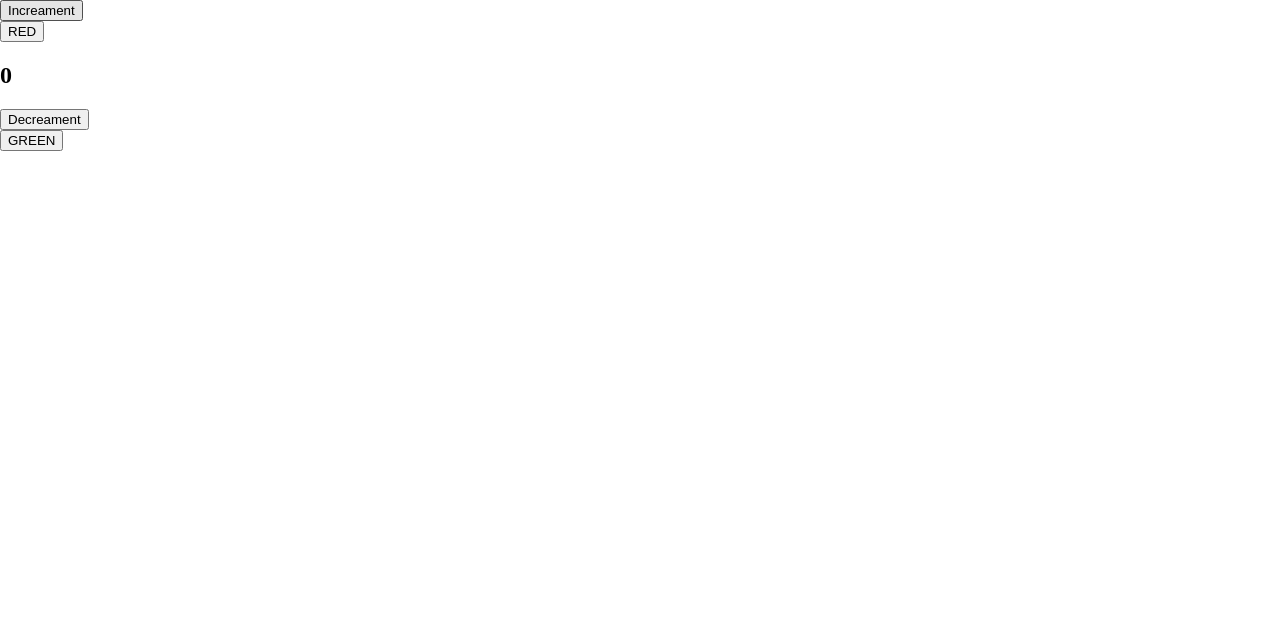
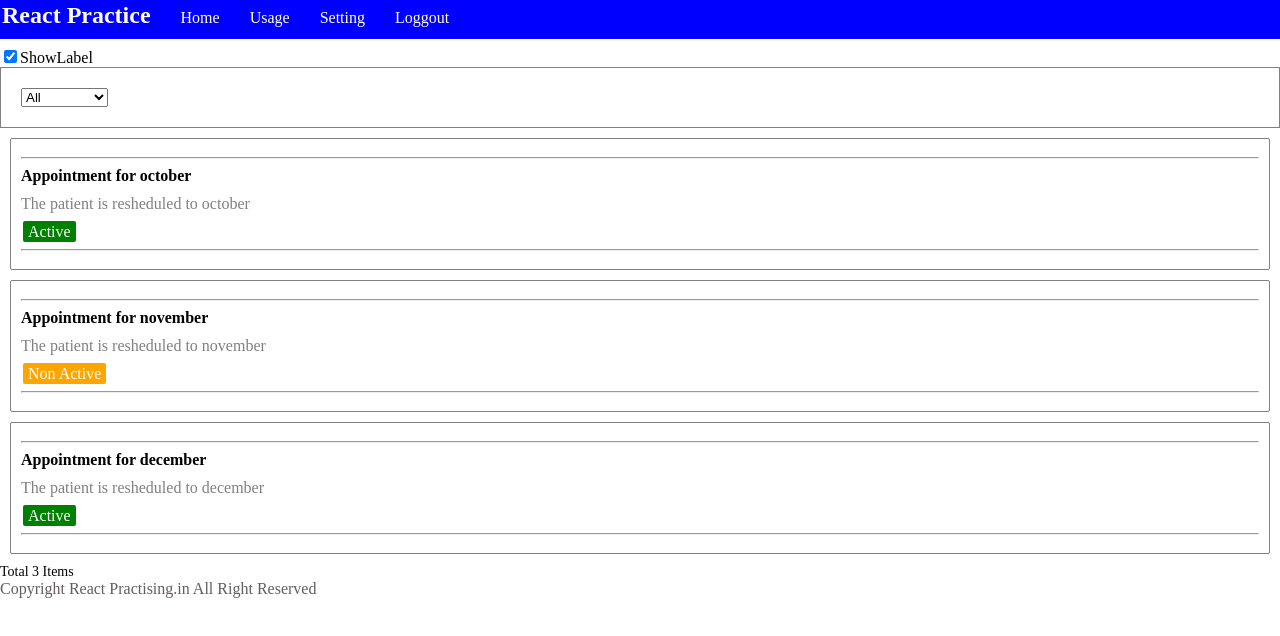
Before and after one commit to muhammedafthal/React_basics, a React (Vite) app: page / in a window 1280 px wide. Shown: the top 636 px of the page. Built offline with nearby package versions, Linux system fonts and the light colour scheme.

Commit message:
Just_Practice_useContext-Hook_And_Context

```diff
--- a/src/App.jsx
+++ b/src/App.jsx
@@ -110,11 +110,11 @@
 
      {/* <WelcomeDialog /> */}
 
-      {/* <Header />
+      <Header />
       <div className="app-body">
         <List />
       </div>
-      <Footer /> */}
+      <Footer />
 
       {/* <Counter /> */}
 
@@ -128,7 +128,7 @@
 
       {/* <Movies list={arr}/> */}
 
-      <Switch />
+      {/* <Switch /> */}
 
       {/* <Router>
       <Navbar />
--- a/src/List/Label.jsx
+++ b/src/List/Label.jsx
@@ -1,13 +1,20 @@
-import React from "react";
+import React, { useContext } from "react";
 import "./Label.css"
+import { MyContext  } from "./List";
 
 //CLASS COMPONENT
-class Label extends React.Component {
-    render() {
-        const props = this.props;
-        const style = props.isActive ? {background: 'green'} : {background: 'orange'}
-        return <span className="list-label-item" style={style}>{props.isActive ? 'Active' : 'Non Active'}</span>
+function Label(props) {
+
+    const val = useContext(MyContext);
+    const style = props.isActive ? {background: 'green'} : {background: 'orange'}
+
+    if(val === false) {
+        return null;
     }
+
+    return (
+        <span className="list-label-item" style={style}>{props.isActive ? 'Active' : 'Non Active'}</span>
+    )
 }
 
 export default Label;
--- a/src/List/List.jsx
+++ b/src/List/List.jsx
@@ -20,13 +20,16 @@
     }
 ];
 
+const MyContext = React.createContext();
+
 
 //CLASS COMPONENT
 class List extends React.Component {
     constructor(props) {
         super(props)
         this.state = {
-            data: arr
+            data: arr,
+            showLabel : true
         }
     };
 
@@ -52,10 +55,17 @@
         });
     }
 
+    handleShowLAbel = (e) => {
+        this.setState({
+            showLabel : e.target.checked
+        });
+    }
+
     render() {
-        console.log("RENDER");
-
         return(
+        <div>
+            <input checked={this.state.showLabel} onChange={this.handleShowLAbel} type="checkbox"></input>ShowLabel
+        <MyContext.Provider value={this.state.showLabel}>
         <Tools onAction={this.onListChange}>
             <div className="app-list">
                 {
@@ -65,8 +75,12 @@
                 }
             </div>
         </Tools>
+        </MyContext.Provider>
+        </div>
         );
     }
 };
 
 export default List;
+
+export { MyContext };
```
